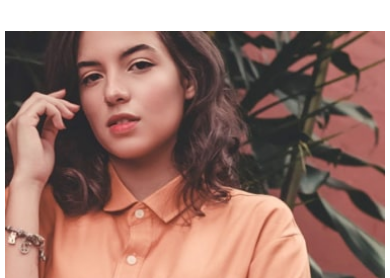
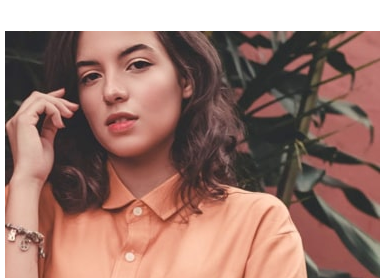
Before and after one commit to DrunkenNeoguri/Re-BaseApparelcomingsoonpage, a plain HTML site: page index.html in a window 390 px wide. Shown: the part 66-344 px from the top of the page. Drawn offline with Linux system fonts and the light colour scheme.

Commit message:
Add files via upload

```diff
--- a/style.css
+++ b/style.css
@@ -22,6 +22,10 @@ body {
 }
 
 .container {
+    background-image:url("images/bg-pattern-desktop.svg");
+    background-repeat: no-repeat;
+    background-size:60%;
+
     display:flex;
     flex-direction: row;
     justify-content: space-between;
@@ -42,9 +46,10 @@ body {
 .container__right {
     background-image: url("images/hero-desktop.jpg");
     background-repeat: no-repeat;
-    background-size: cover;
+    background-size: contain;
 
     width:610px;
+    height:800px;
 }
 
 /* header----------------------------------------------------------- */
@@ -179,7 +184,14 @@ header {
 
 /* mobile size------------------------------------------------------ */
 
-@media(max-width:650px) {
+@media(max-width:1080px) {
+    .container {
+        background-size:80%;
+    }
+}
+
+
+@media(max-width:1200px) {
     * {
         font-size: 15px;
         text-align: center;
@@ -192,6 +204,8 @@ header {
     }
 
     .container {
+        background-image: none;
+
         flex-direction: column;
         justify-content: center;
     }
```
